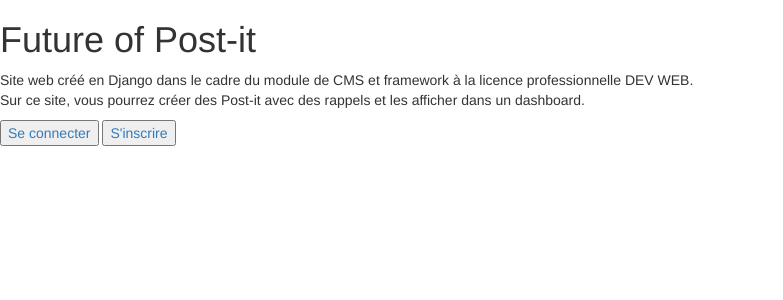
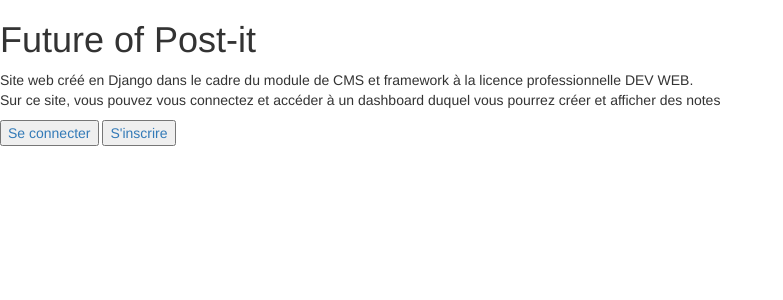
Before and after one commit to robin-jaubert/ArticleWriting, a Django app: page / in a window 1280 px wide. Shown: the top 300 px of the page, without its empty margins (0-783 px from the left). Run offline with Django 3.2, Linux system fonts and the light colour scheme; some libraries are stand-ins or nearby versions.

Commit message:
Corrections pour PEP8

```diff
--- a/templates/first.html
+++ b/templates/first.html
@@ -7,7 +7,7 @@
         <h1> Future of Post-it </h1>
         <p>
             Site web créé en Django dans le cadre du module de CMS et framework à la licence professionnelle DEV WEB. <br>
-            Sur ce site, vous pourrez créer des Post-it avec des rappels et les afficher dans un dashboard.
+            Sur ce site, vous pouvez vous connectez et accéder à un dashboard duquel vous pourrez créer et afficher des notes
         </p>
         <button> <a href="{% url 'login' %}"> Se connecter </a> </button>
         <button> <a href="{% url 'register' %}"> S'inscrire </a> </button>
--- a/untitled/settings.py
+++ b/untitled/settings.py
@@ -56,8 +56,7 @@
 TEMPLATES = [
     {
         'BACKEND': 'django.template.backends.django.DjangoTemplates',
-        'DIRS': [os.path.join(BASE_DIR, 'templates')]
-        ,
+        'DIRS': [os.path.join(BASE_DIR, 'templates')],
         'APP_DIRS': True,
         'OPTIONS': {
             'context_processors': [
```
Also changed, not shown: app/forms.py (line endings or trailing spaces).
